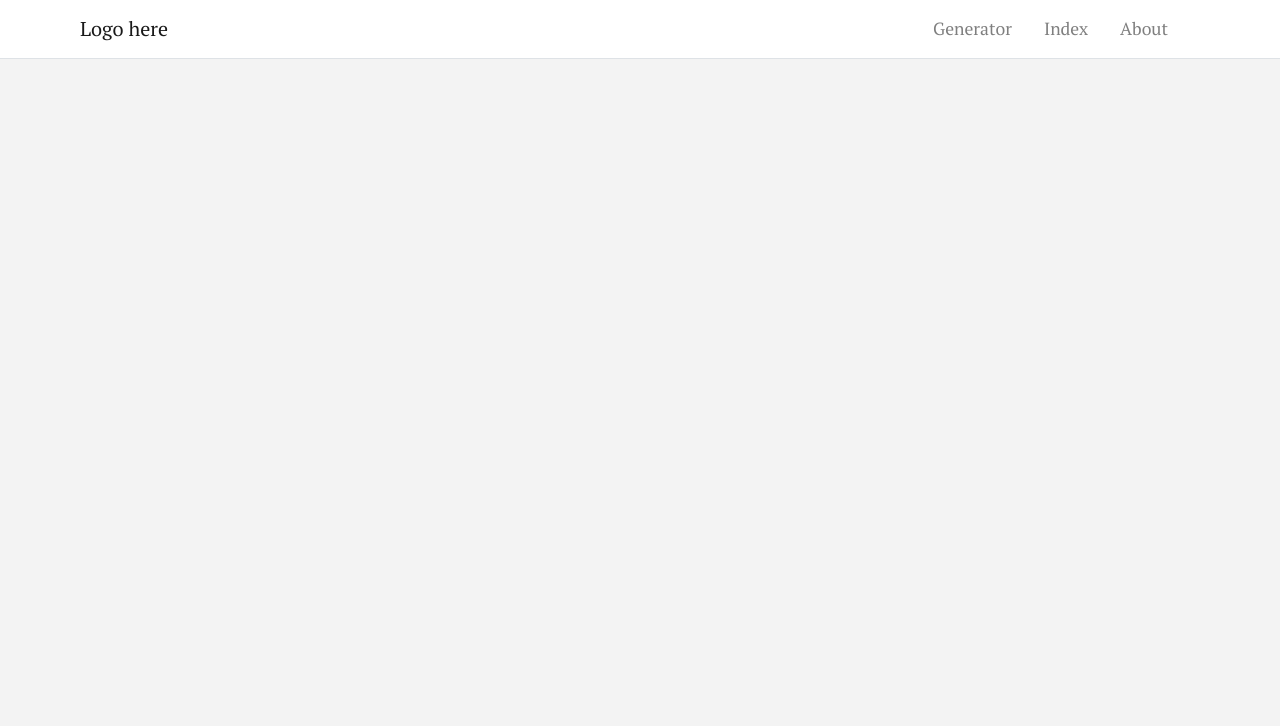
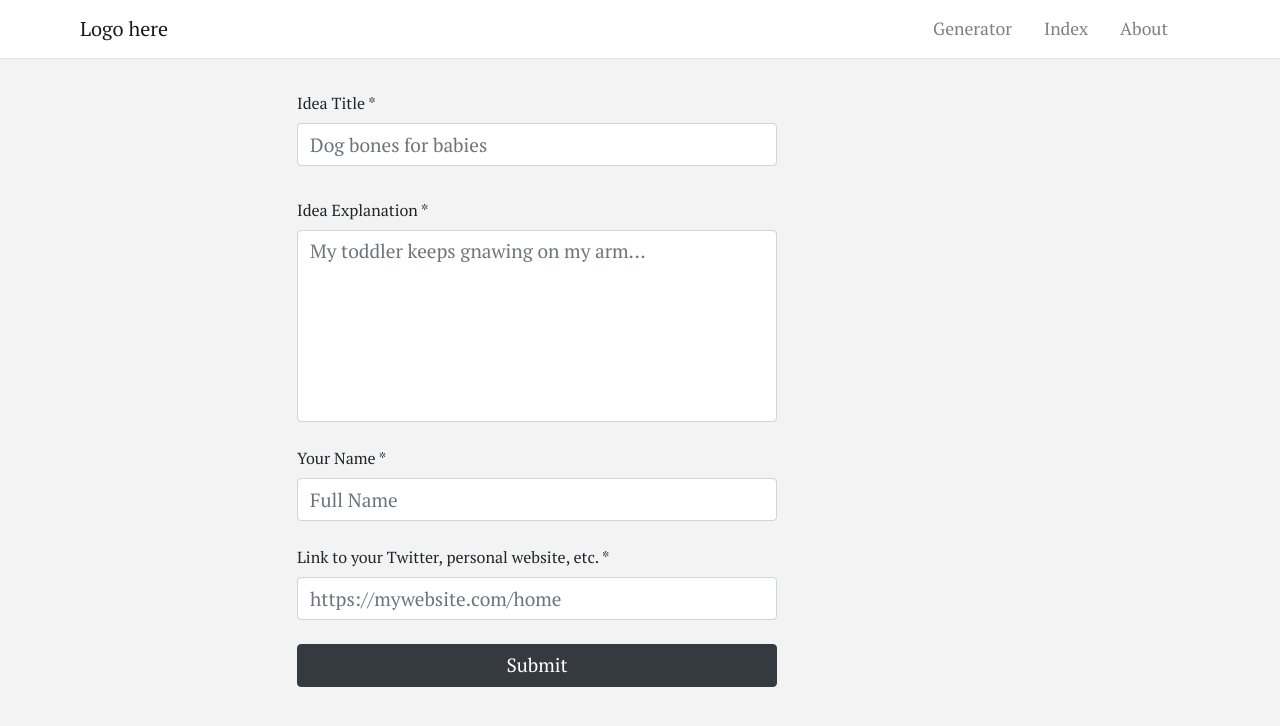
Before and after one commit to eleetyson/rfyes, a React (Create React App) app: page /ideas/new in a window 1280 px wide. Shown: the top 726 px of the page. Built offline with nearby package versions, Linux system fonts and the light colour scheme.

Commit message:
separate form component on to separate page

```diff
--- a/src/App.css
+++ b/src/App.css
@@ -102,6 +102,11 @@ p a:hover {
 }
 
 .form-group textarea {
-  height: 16rem;
+  height: 12rem;
   resize: none;
 }
+
+/* styling idea submission card */
+.card-special {
+  background: #f3f3f3;
+}
--- a/src/App.js
+++ b/src/App.js
@@ -5,6 +5,7 @@ import { Switch, Route } from 'react-router-dom'
 import Generator from './containers/Generator'
 import IdeasIndex from './containers/IdeasIndex'
 import About from './containers/About'
+import Form from './components/Form'
 
 const App = () => {
   return (
@@ -14,6 +15,7 @@ const App = () => {
         <Route exact path="/"> <Generator /> </Route>
         <Route exact path="/all"> <IdeasIndex /> </Route>
         <Route exact path="/about"> <About /> </Route>
+        <Route exact path="/ideas/new"> <Form /> </Route>
       </Switch>
     </div>
   )
--- a/src/components/Form.js
+++ b/src/components/Form.js
@@ -1,4 +1,4 @@
-// controlled form component for idea submission on About page
+// controlled form component for idea submission
 import React, { Component } from 'react'
 import { connect } from 'react-redux'
 import { addIdea } from '../actions/ideas'
@@ -6,7 +6,7 @@ import { addIdea } from '../actions/ideas'
 class Form extends Component {
   constructor() {
     super()
-    this.state = { title: '', content: '', link: '' }
+    this.state = { title: '', content: '', person: '', link: '' }
   }
 
 // updating local state with user input
@@ -20,13 +20,14 @@ class Form extends Component {
   handleSubmit = event => {
     event.preventDefault()
     this.props.addIdea(this.state)
-    // this.setState({ title: '', content: '', link: '' })
+    // this.setState({ title: '', content: '', person: '', link: '' })
   }
 
   render() {
     return (
-      <div className="card w-75 box-shadow mt-5">
-        <div className="card-body mx-xl-5 mx-lg-5 mx-md-2 mx-sm-1 mx-xs-1 py-xl-3 py-lg-3 my-xl-3 my-lg-3">
+      <div className="container col-xl-8 col-lg-10 col-md-10 col-sm-10 col-xs-10  offset-2  py-2 my-2">
+        <div className="card w-75 card-special border-0 mt-1">
+          <div className="card-body mx-xl-5 mx-lg-5 mx-md-2 mx-sm-1 mx-xs-1 py-xl-1 py-lg-2 my-xl-2 my-lg-2">
             <form className="form-group text-center" onSubmit={this.handleSubmit}>
               <label className="text-left">Idea Title *
                 <input
@@ -40,16 +41,25 @@ class Form extends Component {
 
               <label className="text-left">Idea Explanation *
                 <textarea
-                className="form-control mt-2 mb-4"
+                  className="form-control mt-2 mb-3"
                   type="text" name="content" value={this.state.content}
                   onChange={this.handleChange}
                   placeholder="My toddler keeps gnawing on my arm..." autoComplete="off" resize="none" required
                 />
               </label>
 
+              <label className="text-left">Your Name *
+                <input
+                  className="form-control mt-2 mb-3"
+                  type="text" name="person" value={this.state.person}
+                  onChange={this.handleChange}
+                  placeholder="Full Name" autoComplete="off" required
+                />
+              </label>
+
               <label className="text-left">Link to your Twitter, personal website, etc. *
                 <input
-                className="form-control mt-2 mb-4"
+                  className="form-control mt-2 mb-3"
                   type="url" name="link" value={this.state.link}
                   onChange={this.handleChange}
                   placeholder="https://mywebsite.com/home" autoComplete="off" required
@@ -61,6 +71,7 @@ class Form extends Component {
             </form>
           </div>
         </div>
+      </div>
     )
   }
 
--- a/src/containers/About.js
+++ b/src/containers/About.js
@@ -1,13 +1,11 @@
-// about page renders a brief app description and form for idea submission
+// about page renders a brief app description
 import React from 'react'
 import Description from '../components/Description'
-import Form from '../components/Form'
 
 const About = () => {
   return (
     <div className="container col-xl-8 col-lg-10 col-md-10 col-sm-10 col-xs-10  offset-2  py-4 my-5">
       <Description />
-      <Form />
     </div>
   )
 
--- a/src/reducers/ideasReducer.js
+++ b/src/reducers/ideasReducer.js
@@ -18,7 +18,7 @@ export default function ideasReducer(state = {ideas: [], loading: false}, action
       }
 
     case 'ADD_IDEA':
-      // return
+      // return state
 
     default:
       return state
```
Lines whose indentation alone changed are shown as unchanged.
